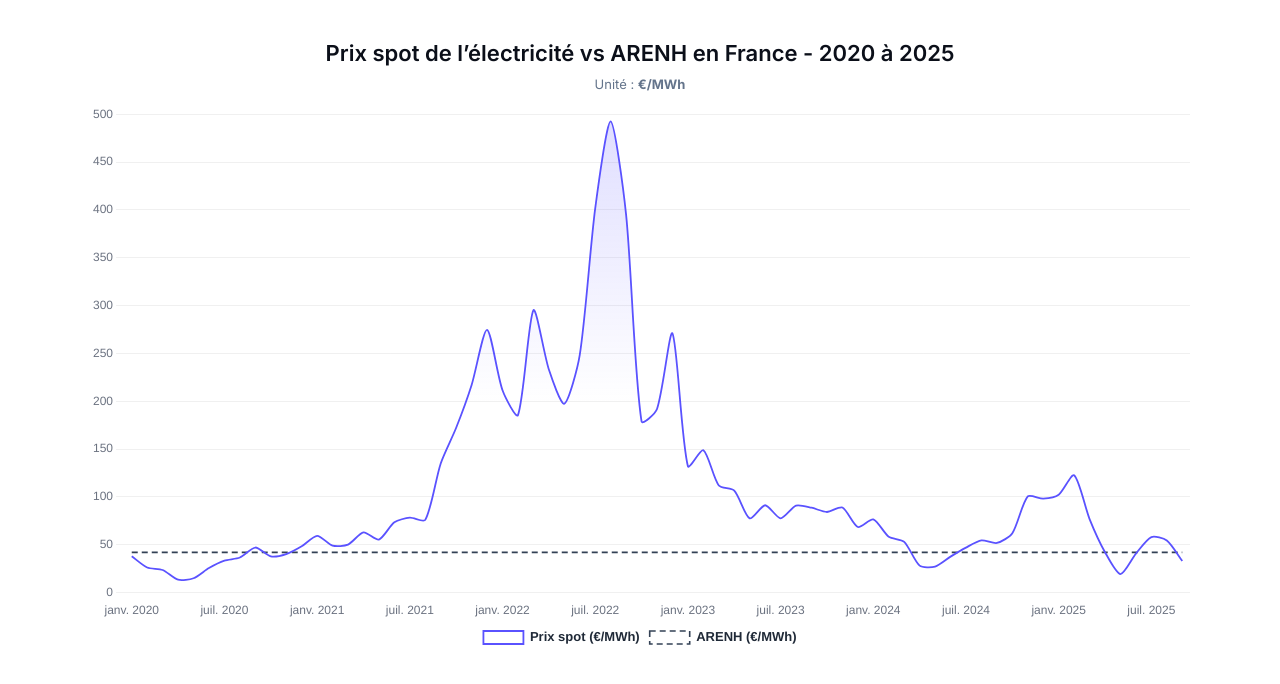
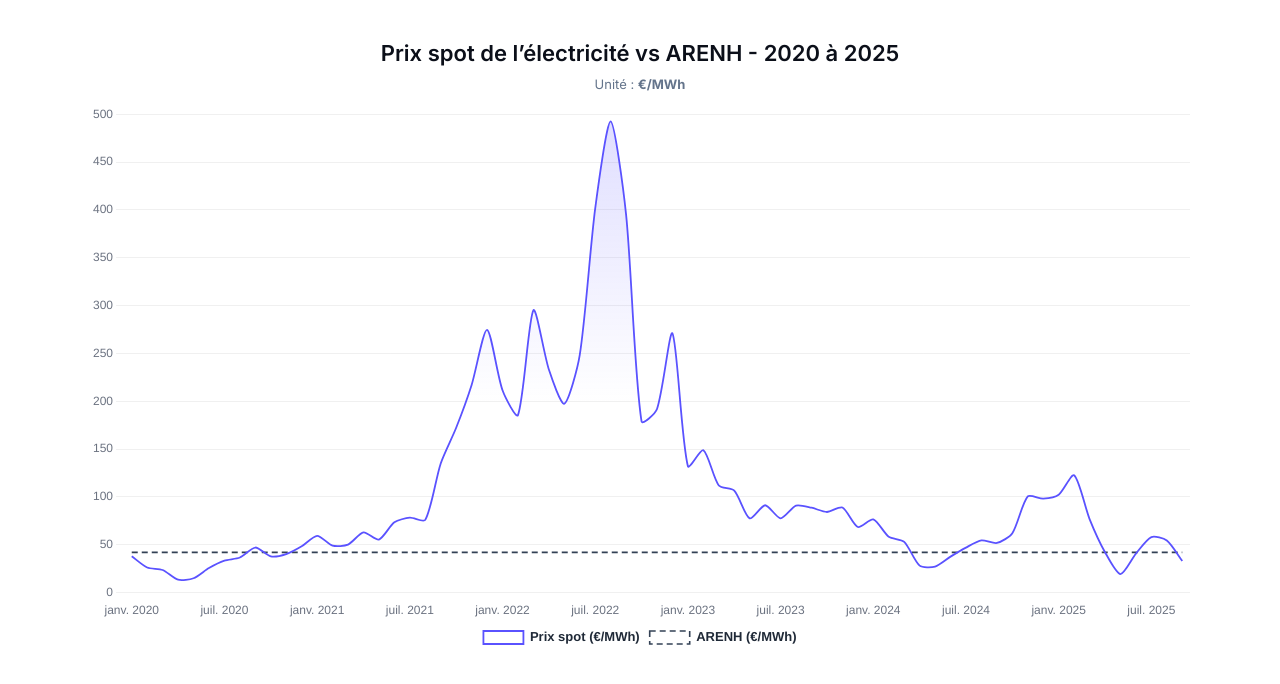
Before and after one commit to FEPPN/graph_prixspot_2020_2025, a plain HTML site: page index.html in a window 1280 px wide. Drawn offline with nearby package versions, Linux system fonts and the light colour scheme.

Commit message:
Update index.html

```diff
--- a/index.html
+++ b/index.html
@@ -28,7 +28,7 @@
 </head>
 <body>
   <div class="chart-wrapper">
-    <h1>Prix spot de l’électricité vs ARENH en France - 2020 à 2025</h1>
+    <h1>Prix spot de l’électricité vs ARENH - 2020 à 2025</h1>
     <div class="legend-note">Unité : <strong>€/MWh</strong></div>
     <canvas id="chart"></canvas>
   </div>
```
